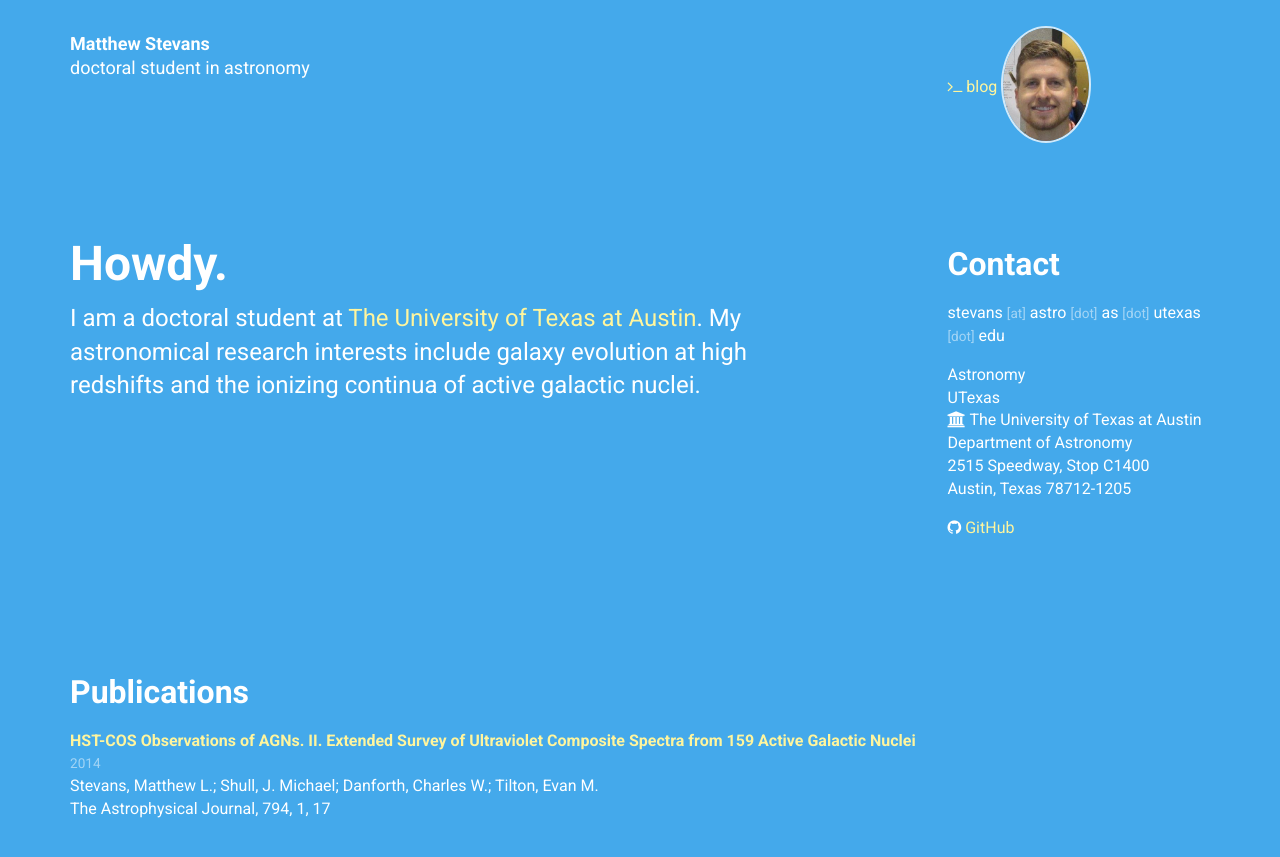
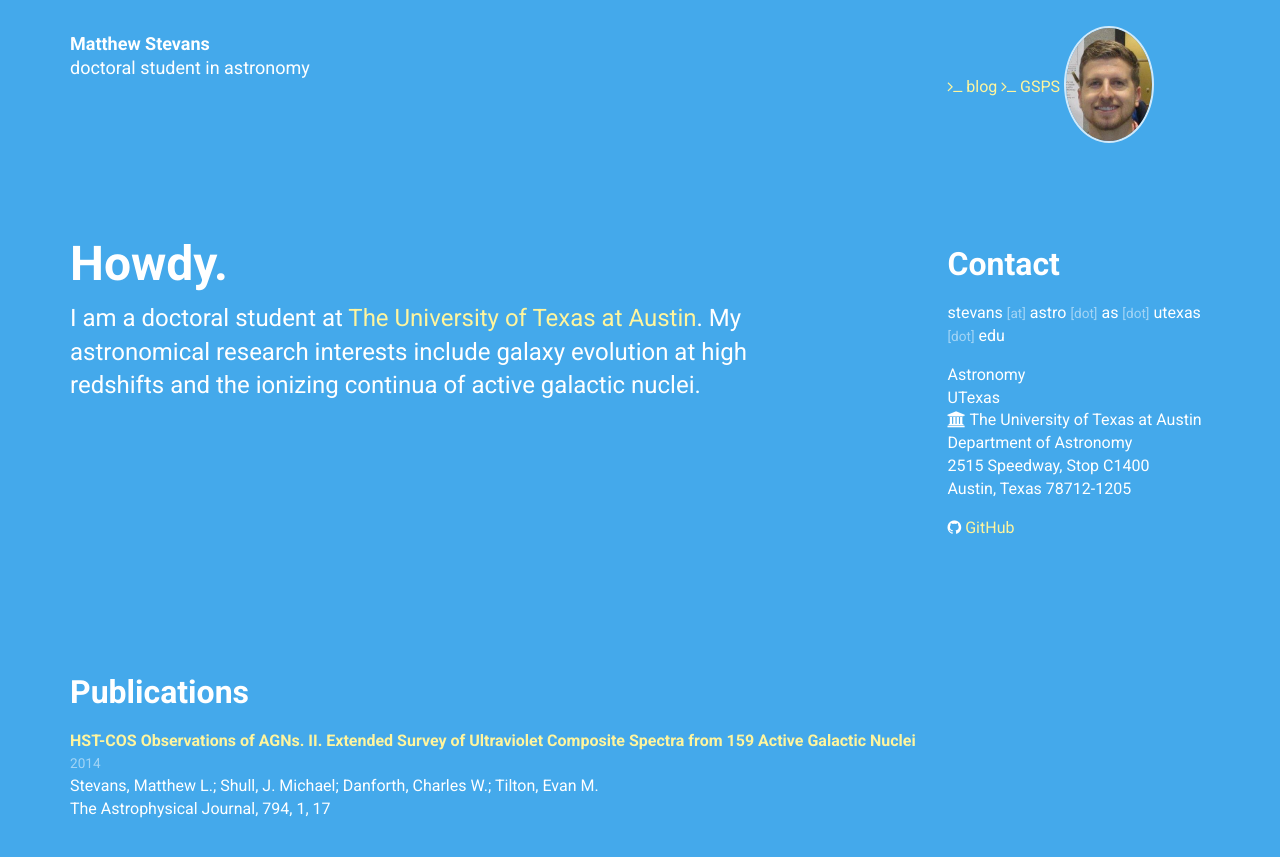
Before and after one commit to stevans/Old-Website, a Jekyll site: the page built from index.html, in a window 1280 px wide and 900 px high. Shown: the top 857 px of the window. Built offline with Jekyll 4.4.1, drawn with Linux system fonts in a browser that asks for light colours; nearby versions of some CDN libraries; Markdown is read by kramdown in place of the engine named in the settings; the list of posts is cut into pages by our own code.

Commit message:
added blank GSPS link to header.

```diff
--- a/_layouts/albertine.html
+++ b/_layouts/albertine.html
@@ -62,6 +62,7 @@ It is threatened by habitat loss.
         </div>
         <div class="col-xs-3 col-lg-3">
           <a  href="blog">  <i class="fa fa-terminal"></i>  blog</a>
+          <a  href="GSPS">  <i class="fa fa-terminal"></i>  GSPS</a>
           <img src="{{ site.baseurl }}{{ site.data.personal.picture }}"
                class="img-circle"
                style="margin-top:-6px;width:90px;border:2px solid rgba(255,255,255,0.75)">
```
